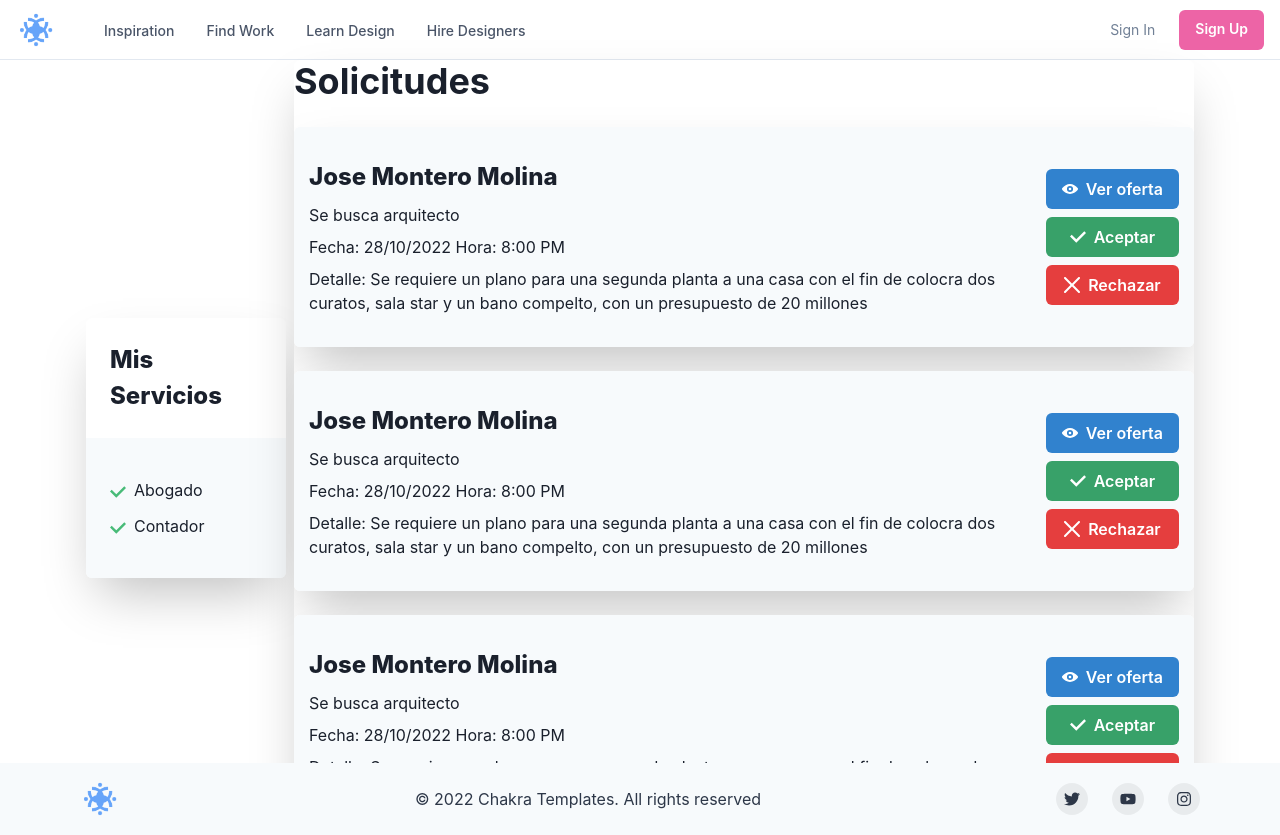
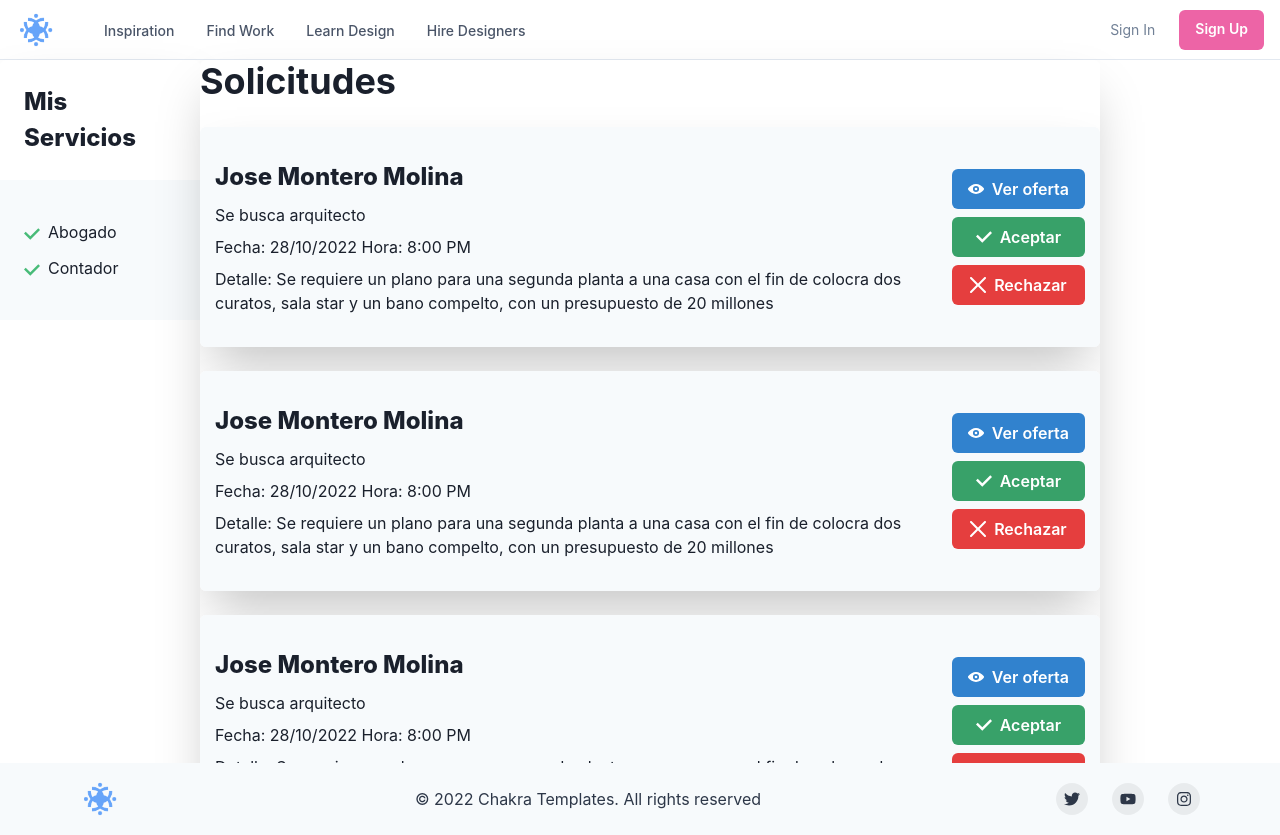
Before and after one commit to UNA-GLOBALES-G04/frontend-app, a Next.js app: page /OffertsTest in a window 1280 px wide. Built offline with nearby package versions, Linux system fonts and the light colour scheme.

Commit message:
flex en offertas

```diff
--- a/src/modules/Offerts/Offerts.js
+++ b/src/modules/Offerts/Offerts.js
@@ -32,10 +32,10 @@ const Offerts = () => {
   const { language, t, switchLanguage } = useTranslation();
 
   return (
-    <Center>
-      <HStack>
+    <Flex flexWrap="wrap">
       <MyServices />
       <Box
+        minW="600px"
         maxW={"900px"}
         w={"full"}
         bg={useColorModeValue("white", "gray.800")}
@@ -53,8 +53,7 @@ const Offerts = () => {
         <br />
         <Offert></Offert>
       </Box>
-      </HStack>
-    </Center>
+    </Flex>
   );
 };
 
```
Lines whose indentation alone changed are shown as unchanged.
